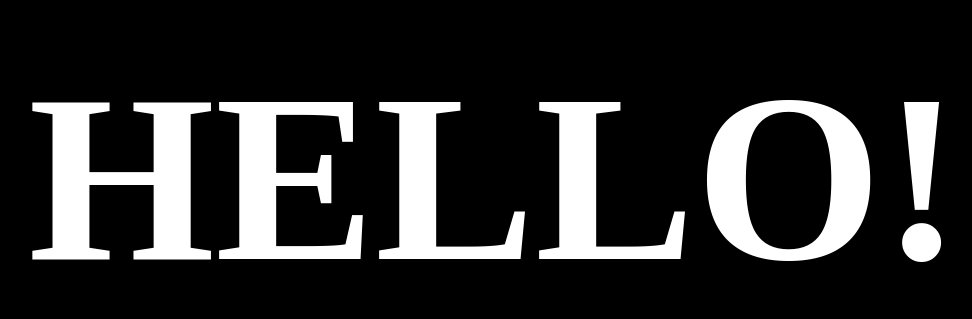
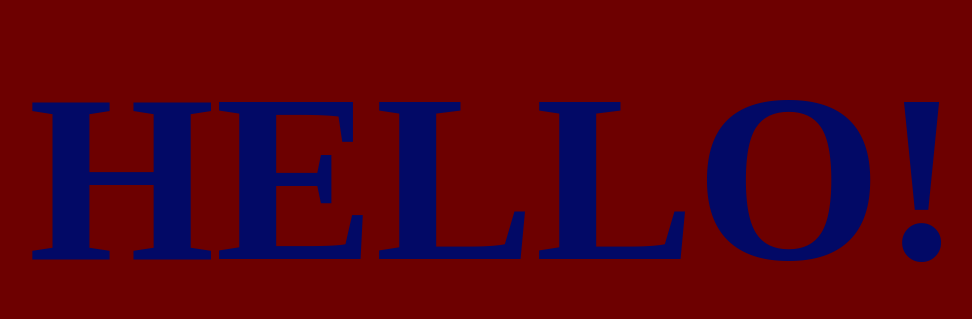
Before and after one commit to TheLordZee/GitTest, a plain HTML site: page index.html in a window 1280 px wide. Shown: the part 230-549 px from the top of the page, without its empty margins (145-1117 px from the left). Drawn offline with Linux system fonts and the light colour scheme.

Commit message:
changed color

```diff
--- a/app.css
+++ b/app.css
@@ -3,10 +3,10 @@ body{
     justify-content: center;
     align-items: center;
     height: 100vh;
-    background-color: black;
+    background-color: rgb(109, 0, 0);
 }
 
 h1{
     font-size: 15rem;
-    color: white;
+    color: rgb(2, 9, 102);
 }
```
